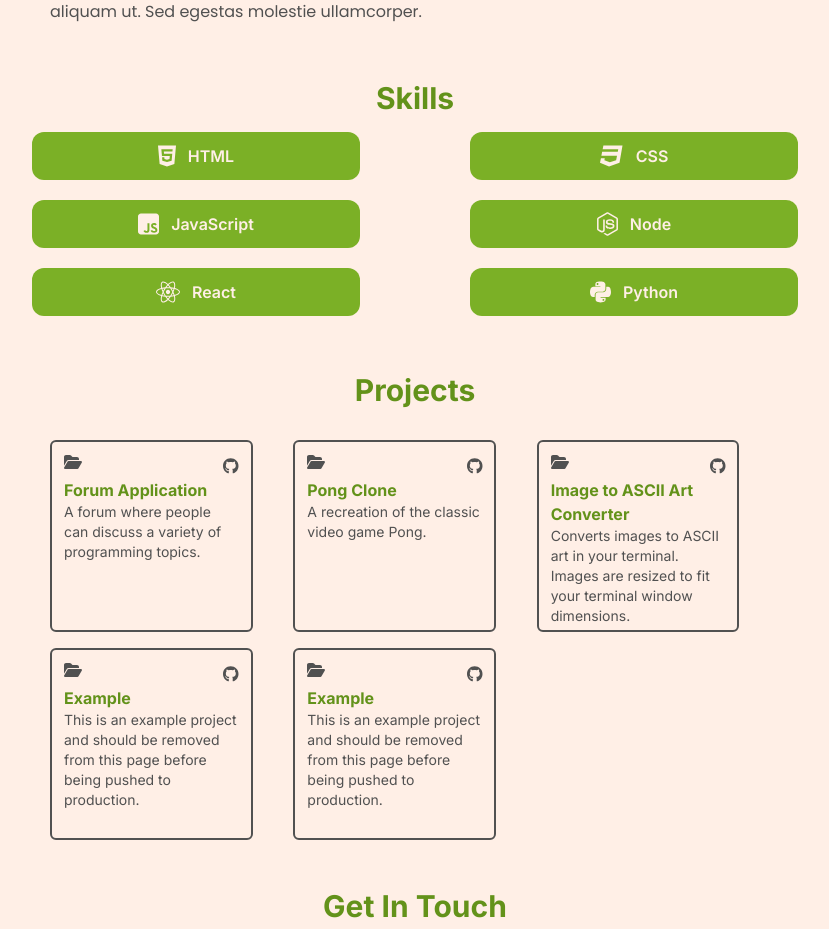
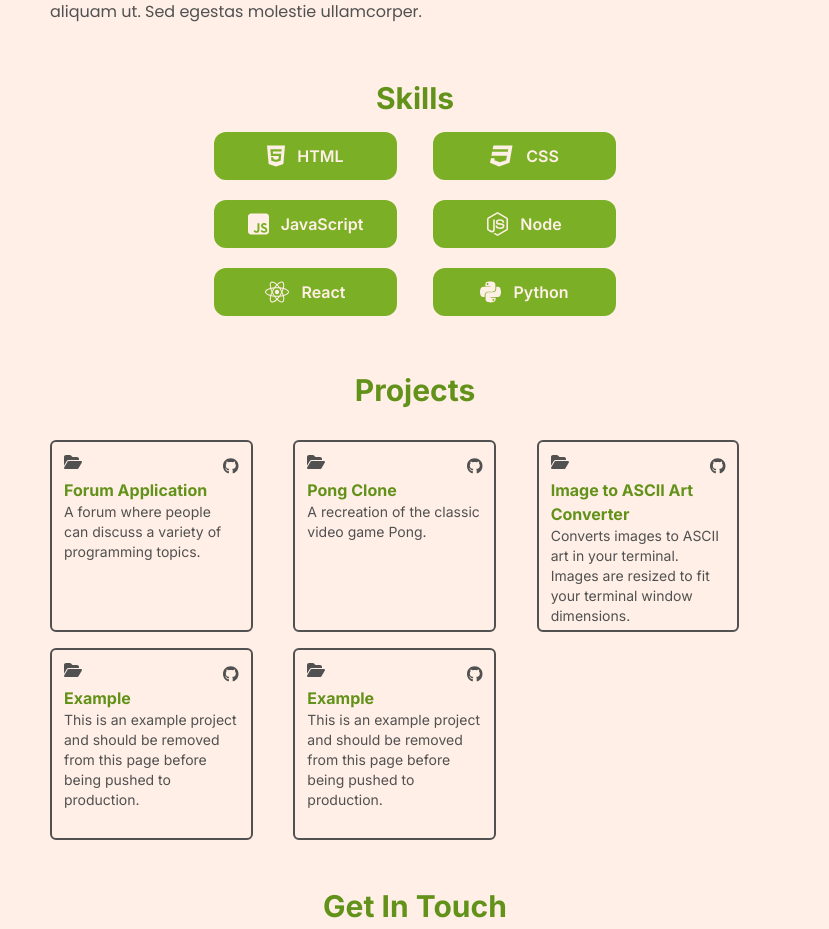
Before and after one commit to LeftySolara/portfolio, a Next.js app: page / in a window 1280 px wide. Shown: the part 1240-2169 px from the top of the page, without its empty margins (225-1054 px from the left). Built offline with nearby package versions, Linux system fonts and the light colour scheme.

Commit message:
Refactor: make skills section responsive

```diff
--- a/src/app/_components/Skills/Skills.tsx
+++ b/src/app/_components/Skills/Skills.tsx
@@ -11,7 +11,7 @@ import { FontAwesomeIcon } from "@fortawesome/react-fontawesome";
 
 const SkillCard = ({ name, icon }: { name: string; icon: IconDefinition }) => {
   return (
-    <div className="flex flex-row justify-center bg-secondary text-orange-50 font-semibold border-none rounded-xl w-3/4 px-10 py-3">
+    <div className="flex flex-row justify-center bg-secondary text-orange-50 font-semibold border-none rounded-xl w-3/4 lg:w-5/6 px-10 py-3">
       <FontAwesomeIcon icon={icon} size="xl" />
       <p className="ml-3">{name}</p>
     </div>
@@ -24,7 +24,7 @@ const Skills = () => {
       <h2 className="font-bold font-heading self-center text-green-600 text-3xl m-4">
         Skills
       </h2>
-      <div className="grid grid-rows-3 grid-cols-2 gap-y-5 justify-items-center w-full">
+      <div className="grid grid-rows-3 grid-cols-2 gap-y-5 justify-items-center self-center w-full lg:w-1/2">
         <SkillCard name="HTML" icon={faHtml5} />
         <SkillCard name="CSS" icon={faCss3} />
         <SkillCard name="JavaScript" icon={faJsSquare} />
```
